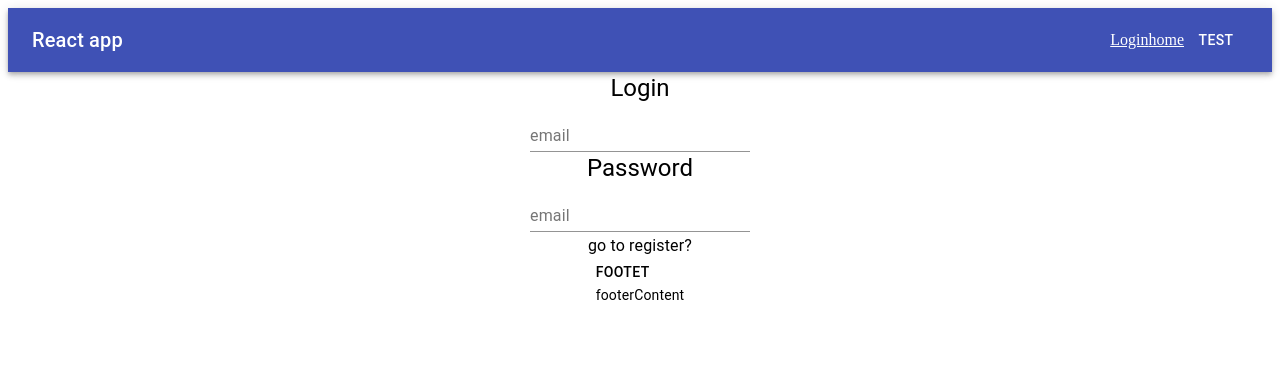
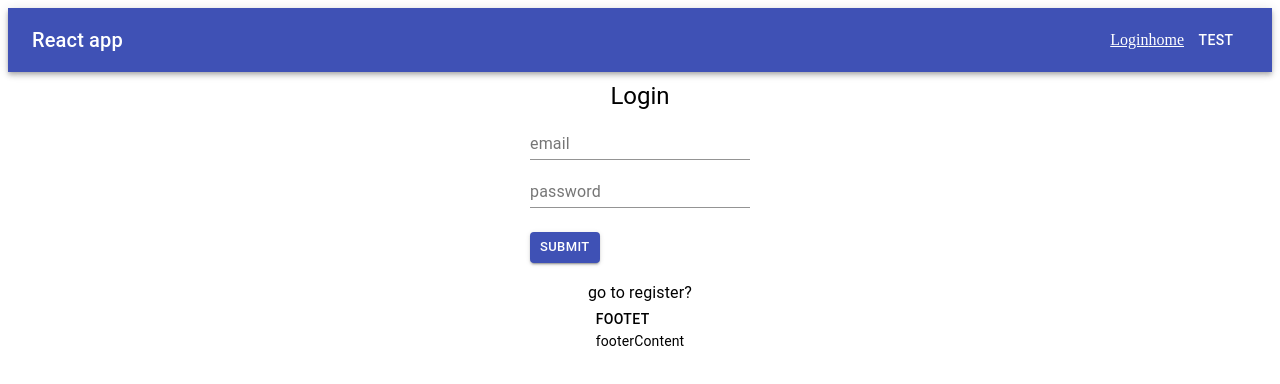
Before and after one commit to hamaa-affix/react-typescript-demoapp, a React (Create React App) app: page /login in a window 1280 px wide. Shown: the top 384 px of the page. Built offline with nearby package versions, Linux system fonts and the light colour scheme; no server answers.

Commit message:
add register and login method

```diff
--- a/src/components/auth_componets/Login.tsx
+++ b/src/components/auth_componets/Login.tsx
@@ -1,52 +1,80 @@
 import React, { useState } from "react";
+import { useHistory } from "react-router-dom";
+import { auth } from "../../moduels/firebase";
 //material ui
 import Container from "@material-ui/core/Container";
 import Grid from "@material-ui/core/Grid";
 import Typography from "@material-ui/core/Typography";
 import FormControl from "@material-ui/core/FormControl";
-import Input from "@material-ui/core/Input";
-import InputLabel from "@material-ui/core/InputLabel";
 import TextField from "@material-ui/core/TextField";
+import Button from "@material-ui/core/Button";
+import { makeStyles } from "@material-ui/core/styles";
 
-const Login: React.FC = () => {
+const useStyles = makeStyles((theme) => ({
+  form: {
+    width: "100%", // Fix IE 11 issue.
+    marginTop: theme.spacing(1)
+  },
+  submit: {
+    margin: theme.spacing(3, 0, 2)
+  }
+}));
+
+const Login: React.FC = (props: any) => {
   const [email, setEmail] = useState("");
   const [password, setPassword] = useState("");
+
+  const history = useHistory();
+  const classes = useStyles();
+
+  const submitLogin = async () => {
+    try {
+      await auth.signInWithEmailAndPassword(email, password);
+      history.push("/");
+    } catch (error) {
+      alert(error.massage);
+    }
+  };
   return (
     <>
       <Container maxWidth="sm">
         <Grid container justify="center" alignItems="center">
           <Grid item>
-            <form>
+            <form className={classes.form}>
               <Typography component="h1" variant="h5" align="center">
                 Login
               </Typography>
               <FormControl>
-                <InputLabel htmlFor="component-simple">email</InputLabel>
-                <Input
-                  id="component-simple"
+                <TextField
                   name="email"
+                  label="email"
                   value={email}
                   onChange={(e: React.ChangeEvent<HTMLInputElement>) => {
-                    e.preventDefault();
                     setEmail(e.target.value);
                   }}
                 />
               </FormControl>
-              <Typography component="h1" variant="h5" align="center">
-                Password
-              </Typography>
+              <br />
               <FormControl>
-                <InputLabel htmlFor="component-simple">email</InputLabel>
-                <Input
-                  id="component-simple"
+                <TextField
                   name="password"
+                  label="password"
                   value={password}
                   onChange={(e: React.ChangeEvent<HTMLInputElement>) => {
-                    e.preventDefault();
                     setPassword(e.target.value);
                   }}
                 />
               </FormControl>
+              <br />
+              <Button
+                color="primary"
+                variant="contained"
+                size="small"
+                className={classes.submit}
+                onClick={submitLogin}
+              >
+                submit
+              </Button>
             </form>
           </Grid>
         </Grid>
--- a/src/components/auth_componets/Register.tsx
+++ b/src/components/auth_componets/Register.tsx
@@ -1,14 +1,42 @@
-import React from "react";
+import React, { useState } from "react";
+import { useHistory } from "react-router-dom";
+import { auth } from "../../moduels/firebase";
+
 //material ui
 import Container from "@material-ui/core/Container";
 import Grid from "@material-ui/core/Grid";
 import Typography from "@material-ui/core/Typography";
 import FormControl from "@material-ui/core/FormControl";
-import Input from "@material-ui/core/Input";
-import InputLabel from "@material-ui/core/InputLabel";
 import TextField from "@material-ui/core/TextField";
+import Button from "@material-ui/core/Button";
+import { makeStyles } from "@material-ui/core/styles";
+
+const useStyles = makeStyles((theme) => ({
+  form: {
+    width: "100%", // Fix IE 11 issue.
+    marginTop: theme.spacing(1)
+  },
+  submit: {
+    margin: theme.spacing(3, 0, 2)
+  }
+}));
 
 const Register: React.FC = () => {
+  const [email, setEmail] = useState("");
+  const [password, setPassword] = useState("");
+  //routeObujectの取得
+  const history = useHistory();
+  const classes = useStyles();
+
+  const subnitRegister = async () => {
+    try {
+      await auth.createUserWithEmailAndPassword(email, password);
+      history.push("/");
+    } catch (error) {
+      alert(error.massage);
+    }
+  };
+
   return (
     <>
       <Container maxWidth="sm">
@@ -19,9 +47,36 @@ const Register: React.FC = () => {
                 Register
               </Typography>
               <FormControl>
-                <InputLabel htmlFor="component-simple">Name</InputLabel>
-                <Input id="component-simple" />
+                <TextField
+                  name="email"
+                  label="email"
+                  value={email}
+                  onChange={(e: React.ChangeEvent<HTMLInputElement>) => {
+                    setEmail(e.target.value);
+                  }}
+                />
               </FormControl>
+              <br />
+              <FormControl>
+                <TextField
+                  name="password"
+                  label="password"
+                  value={password}
+                  onChange={(e: React.ChangeEvent<HTMLInputElement>) => {
+                    setPassword(e.target.value);
+                  }}
+                />
+              </FormControl>
+              <br />
+              <Button
+                color="primary"
+                variant="contained"
+                size="small"
+                className={classes.submit}
+                onClick={subnitRegister}
+              >
+                submit
+              </Button>
             </form>
           </Grid>
         </Grid>
```
